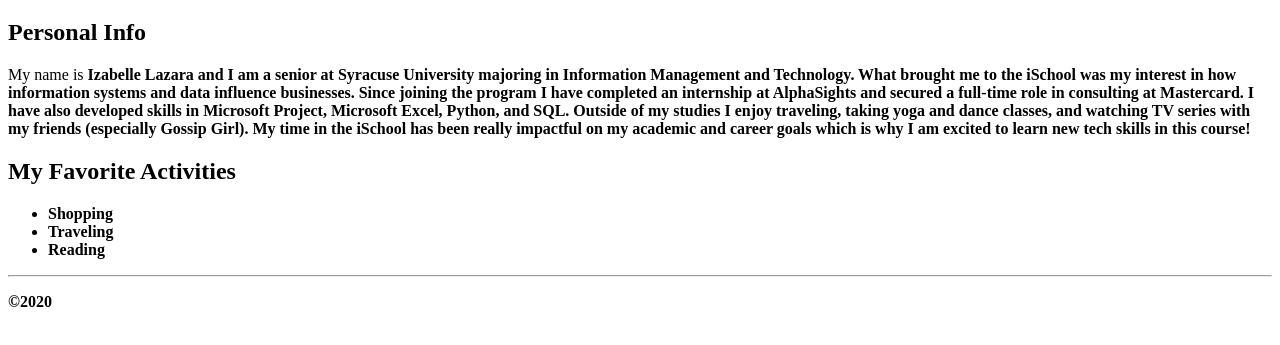
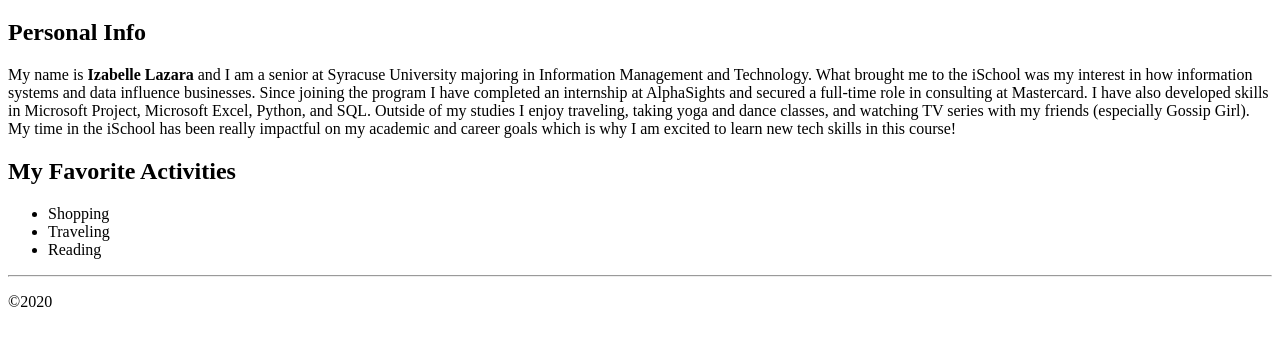
Before and after one commit to islazara-su/ist263, a plain HTML site: page lab02/lazara-bio.html in a window 1280 px wide. Shown: the part 61-406 px from the top of the page. Drawn offline with Linux system fonts and the light colour scheme.

Commit message:
Update lazara-bio.html

```diff
--- a/lab02/lazara-bio.html
+++ b/lab02/lazara-bio.html
@@ -8,7 +8,7 @@
         <body>
             <h1>Izabelle Lazara Biography</h1>
             <h2>Personal Info</h2>
-           <p> My name is <strong>Izabelle Lazara<strong> and I am a senior at Syracuse University majoring in Information Management and Technology. What brought me to the iSchool was my interest in how information systems and data influence businesses. Since joining the program I have completed an internship at AlphaSights and secured a full-time role in consulting at Mastercard. I have also developed skills in Microsoft Project, Microsoft Excel, Python, and SQL. Outside of my studies I enjoy traveling, taking yoga and dance classes, and watching TV series with my friends (especially Gossip Girl). My time in the iSchool has been really impactful on my academic and career goals which is why I am excited to learn new tech skills in this course!<p>
+           <p> My name is <strong>Izabelle Lazara</strong> and I am a senior at Syracuse University majoring in Information Management and Technology. What brought me to the iSchool was my interest in how information systems and data influence businesses. Since joining the program I have completed an internship at AlphaSights and secured a full-time role in consulting at Mastercard. I have also developed skills in Microsoft Project, Microsoft Excel, Python, and SQL. Outside of my studies I enjoy traveling, taking yoga and dance classes, and watching TV series with my friends (especially Gossip Girl). My time in the iSchool has been really impactful on my academic and career goals which is why I am excited to learn new tech skills in this course!<p>
             <h2>My Favorite Activities</h2>
             <ul>
             <li>Shopping</li>
@@ -18,3 +18,4 @@
         <hr>
         <p>&copy;2020</p>
     </body>
+ </html>
```
